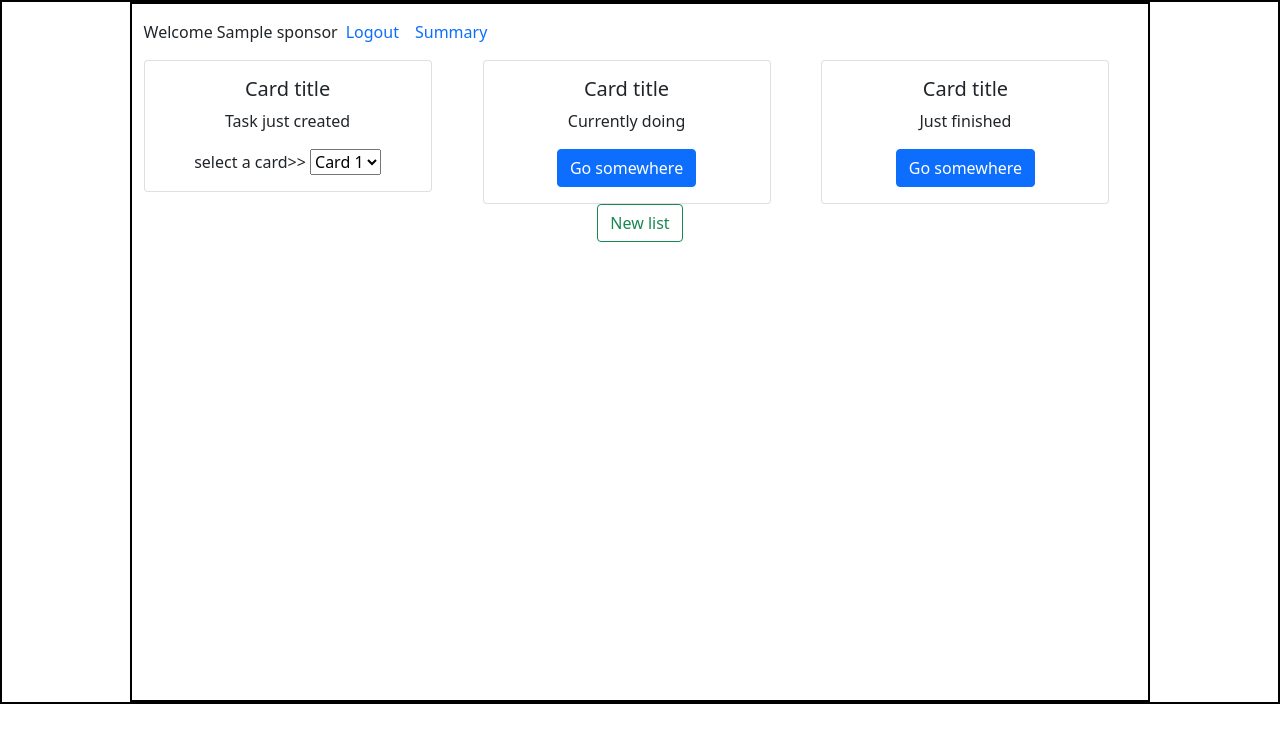
After one commit to harshitsingh09/Influencer-Sponsorship-portal, a Flask app: template templates/sponsorDashboard.html in a window 1280 px wide. The commit adds this page. Shown: the top 743 px of the page. Run offline with Flask 3, Linux system fonts and the light colour scheme; the template is opened without the code that fills it: most values are stand-ins (such as "Sample title", 1, 10 or a date in 2020).

Commit message:
tutorial part 4 completed

```diff
--- a/app.py
+++ b/app.py
@@ -1,16 +1,20 @@
 # Controller file for the application
 from flask import Flask
+from backend.models import *
 
 app = None # Global variable
 
 def init_app():
-    kanban_app = Flask(__name__) # Object of Flask class
-    kanban_app.debug = True
-    kanban_app.app_context().push()
+    AdMatch_app = Flask(__name__) # Object of Flask class
+    AdMatch_app.debug = True
+    AdMatch_app.config['SQLALCHEMY_DATABASE_URI'] = 'sqlite:///AdMatch.db' # Database URI
+    AdMatch_app.app_context().push() # Direct access to the other modules
+    db.init_app(AdMatch_app) # Initialize the database
     print("App initialized")
-    return kanban_app
+    return AdMatch_app
 
 app = init_app()
 from backend.controllers import *
+
 if __name__ == "__main__":
     app.run()
--- a/templates/adminDashboard.html
+++ b/templates/adminDashboard.html
@@ -16,8 +16,7 @@
         <div id="panel">
             <nav class="navbar navbar-expand-lg bg-body-tertiary">
                 <div class="container-fluid">
-                    <label>Welcome Admin</label>
-
+                    <label>Welcome {{admin}}</label>
                     <div class="collapse navbar-collapse" id="navbarSupportedContent">
                         <ul class="navbar-nav me-auto mb-2 mb-lg-0">
                             <li class="nav-item">
--- a/templates/userDashboard.html
+++ b/templates/influencerDashboard.html
@@ -16,7 +16,7 @@
         <div id="panel">
             <nav class="navbar navbar-expand-lg bg-body-tertiary">
                 <div class="container-fluid">
-                    <label>Welcome {username} </label>
+                    <label>Welcome {{influencer}} </label>
 
                     <div class="collapse navbar-collapse" id="navbarSupportedContent">
                         <ul class="navbar-nav me-auto mb-2 mb-lg-0">
--- /dev/null
+++ b/templates/sponsorDashboard.html
@@ -0,0 +1,76 @@
+<!DOCTYPE html>
+<html lang="en">
+
+<head>
+    <meta charset="UTF-8">
+    <meta name="viewport" content="width=device-width, initial-scale=1.0">
+    <link rel="stylesheet" href="/static/style.css">
+    <title>UserDashboard</title>
+    <!-- Bootstrap CSS requires internet to work-->
+    <link href="https://cdn.jsdelivr.net/npm/bootstrap@5.0.2/dist/css/bootstrap.min.css" rel="stylesheet"
+        integrity="sha384-EVSTQN3/azprG1Anm3QDgpJLIm9Nao0Yz1ztcQTwFspd3yD65VohhpuuCOmLASjC" crossorigin="anonymous">
+</head>
+
+<body>
+    <div id="container">
+        <div id="panel">
+            <nav class="navbar navbar-expand-lg bg-body-tertiary">
+                <div class="container-fluid">
+                    <label>Welcome {{sponsor}} </label>
+
+                    <div class="collapse navbar-collapse" id="navbarSupportedContent">
+                        <ul class="navbar-nav me-auto mb-2 mb-lg-0">
+                            <li class="nav-item">
+                                <a class="nav-link active float-end" aria-disabled="page" href="">Summary</a>
+                                <a class="nav-link active float-end" aria-disabled="page" href="">Logout</a>
+                            </li>
+                        </ul>
+                    </div>
+                </div>
+            </nav>
+            <!-- Cards for list -->
+            <div class="container text-center">
+                <div class="row">
+                    <div class="col">
+                        <div class="card" style="width: 18rem;">
+                            <div class="card-body">
+                                <h5 class="card-title">Card title</h5>
+                                <p class="card-text">Task just created</p>
+                                select a card>>
+                                <select name="card">
+                                    <option value="card1">Card 1</option>
+                                    <option value="card2">Card 2</option>
+                                    <option value="card3">Card 3</option>
+                                    <option value="card4">Card 4</option>
+                                </select>
+                            </div>
+                        </div>
+                    </div>
+                    <div class="col">
+                        <div class="card" style="width: 18rem;">
+                            <div class="card-body">
+                                <h5 class="card-title">Card title</h5>
+                                <p class="card-text">Currently doing</p>
+                                <a href="#" class="btn btn-primary">Go somewhere</a>
+                            </div>
+                        </div>
+                    </div>
+                    <div class="col">
+                        <div class="card" style="width: 18rem;">
+                            <div class="card-body">
+                                <h5 class="card-title">Card title</h5>
+                                <p class="card-text">Just finished</p>
+                                <a href="#" class="btn btn-primary">Go somewhere</a>
+                            </div>
+                        </div>
+                    </div>
+                </div>
+            </div>
+            <div class="d-flex justify-content-md-center">
+                <button type="button" class="btn btn-outline-success">New list</button>
+            </div>
+        </div>
+    </div>
+</body>
+
+</html>
```
Also changed, not shown: backend/controllers.py (+32 -6 lines), backend/models.py (+18 -0 lines), templates/login.html (+6 -6 lines), templates/signup.html (+13 -7 lines), instance/AdMatch.db (added).
